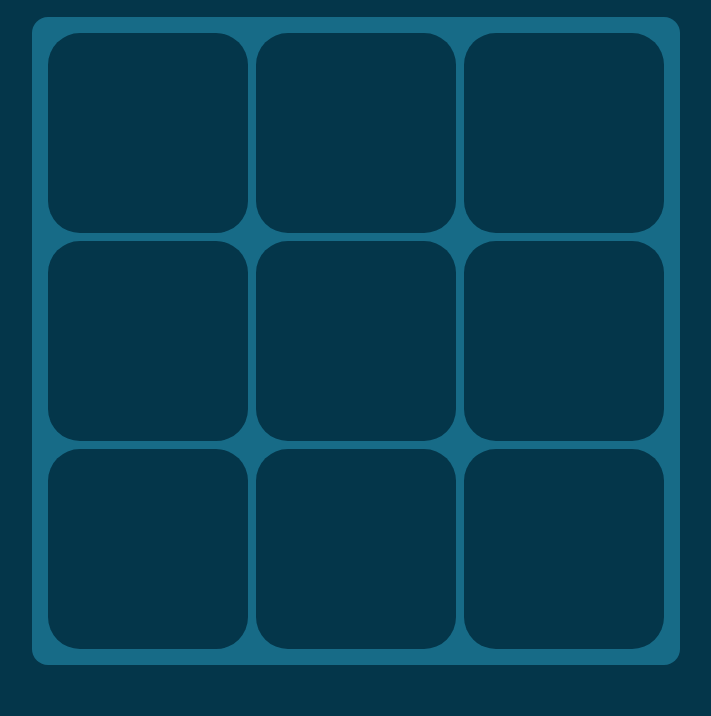
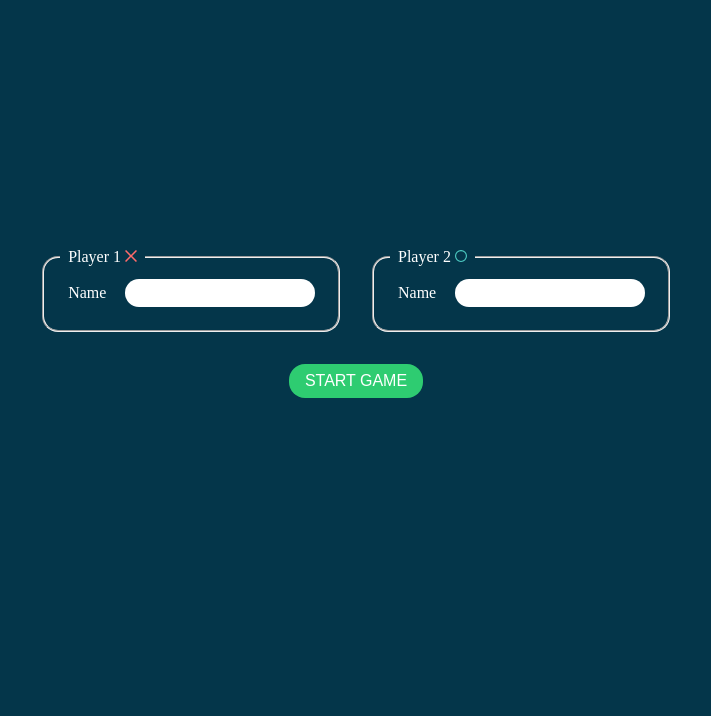
Before and after one commit to brvanritter-svg/odin-tic-tac-toe, a plain HTML site: page index.html in a window 1280 px wide. Shown: the part 84-800 px from the top of the page, without its empty margins (284-995 px from the left). Drawn offline with Linux system fonts and the light colour scheme.

Commit message:
Add player name input fields and start game button to HTML; update game logic for player initialization

```diff
--- a/index.html
+++ b/index.html
@@ -7,8 +7,28 @@
     <title>Document</title>
 </head>
 <body>
-    <h1 class="message">Tic-Tac-Toe</h1>
+    <h1 class="message">Tic-Tac-Toe </h1>
+   <br><button class="restart-button">RESTART</button>
     <div class="board"></div>
+        <form action="">
+            <div><fieldset>
+                <legend>
+                    Player 1 <img src="images/cross-svgrepo-com.svg" alt="" width="12px">
+                </legend>
+                <label for="name-player-1">Name</label>
+                <input type="text" name="name1" id="name-player-1" required>
+
+            </fieldset>
+            <fieldset>
+                <legend>
+                    Player 2 <img src="images/circle-svgrepo-com.svg" alt="" width="12px">
+                </legend>
+                <label for="name-player-2">Name</label>
+                <input type="text" name="name2" id="name-player-2" required>
+            </fieldset></div>
+            <button class="start-game-button" type="button">START GAME</button>
+        </form>
+
     <script src="script.js"></script>
 </body>
 </html>
--- a/script.js
+++ b/script.js
@@ -76,21 +76,28 @@ function gameController() {
     let win = false;
     let draw = false;
     let gameOver = false;
+    let activePlayer;
+    let players;
 
-    const players = [
+    function startGame(player1,player2) {
+        players = [
             {
-            name: "Player one",
+                name: player1,
                 token: "X"
             },
             {
-            name: "Player two",
+                name: player2,
                 token: "O"
             }
         ]
+        activePlayer = players[0];
+    }
+
+    const restartButton = document.querySelector('.restart-button');
+    restartButton.style.display = "none";
 
     const board = gameBoard();
 
-    let activePlayer = players[0];
 
     let switchPlayer = () => activePlayer === players[0] ? activePlayer = players[1] : activePlayer = players[0];
 
@@ -105,7 +112,6 @@ function gameController() {
     const playRound = (row,column) => {
 
         const message = document.querySelector('.message');
-
 
         if (win || draw) {
             gameOver = true;
@@ -122,11 +128,13 @@ function gameController() {
 
             if (win) {
                 message.textContent = `Congratulations! ${activePlayer.name} won this round.`;
+                restartButton.style.display = "block"
                 return;
             }
 
             if (draw) {
                 message.textContent = `It's a tie!`;
+                restartButton.style.display = "block"
                 return;
             }
 
@@ -139,6 +147,7 @@ function gameController() {
 
 
     return {
+        startGame,
         printNewRound,
         gameOver: () => gameOver,
         playRound,
@@ -152,6 +161,16 @@ function screenController() {
     const game = gameController();
     const message = document.querySelector(".message");
     const boardDiv = document.querySelector(".board");
+    const form = document.querySelector("form");
+    const playerOne = document.querySelector("#name-player-1").value
+    const playerTwo = document.querySelector("#name-player-2").value
+
+    boardDiv.replaceChildren()
+
+    form.style.display = "none";
+    boardDiv.style.display = "grid";
+
+    game.startGame(playerOne,playerTwo);
 
     const board = game.getBoard();
 
@@ -191,4 +210,10 @@ function screenController() {
     })
 }
 
-screenController();
+const startButton = document.querySelector(".start-game-button");
+
+startButton.addEventListener("click", () => screenController())
+
+const restartButton = document.querySelector(".restart-button");
+
+restartButton.addEventListener("click", () => screenController());
--- a/style.css
+++ b/style.css
@@ -17,7 +17,7 @@ h1 {
 }
 
 .board {
-    display: grid;
+    display: none;
     grid-template-columns: 200px 200px 200px;
     margin-top: 2em;
     gap: .5em;
@@ -40,3 +40,52 @@ h1 {
 .board button img {
     width: 100px;
 }
+form {
+    height: 80vh;
+    justify-content: center;
+    margin: 1em;
+    display: flex;
+    flex-direction: column;
+
+}
+form div {
+    display: flex;
+    gap: 2em;
+}
+
+fieldset {
+    color: white;
+    border-radius: 16px;
+    padding: 0em 1em 1em 1em;
+}
+fieldset legend {
+    padding: 0 .5em;
+}
+fieldset label {
+    margin: .5em;
+}
+fieldset input {
+    margin: 1em .5em .5em;
+    border-radius: 16px;
+    border: none;
+    padding: .5em;
+}
+fieldset input:focus {
+    outline: none;
+}
+form button , .restart-button {
+    padding: .5em 1em;
+    margin: 2em;
+    color: white;
+    background-color: #2ECC71;
+    border: none;
+    border-radius: 1em;
+    font-size: 16px;
+    width: fit-content;
+    align-self: center;
+    cursor: pointer;
+    text-align: center;
+}
+.restart-button {
+    display: none;
+}
```
Lines whose indentation alone changed are shown as unchanged.
